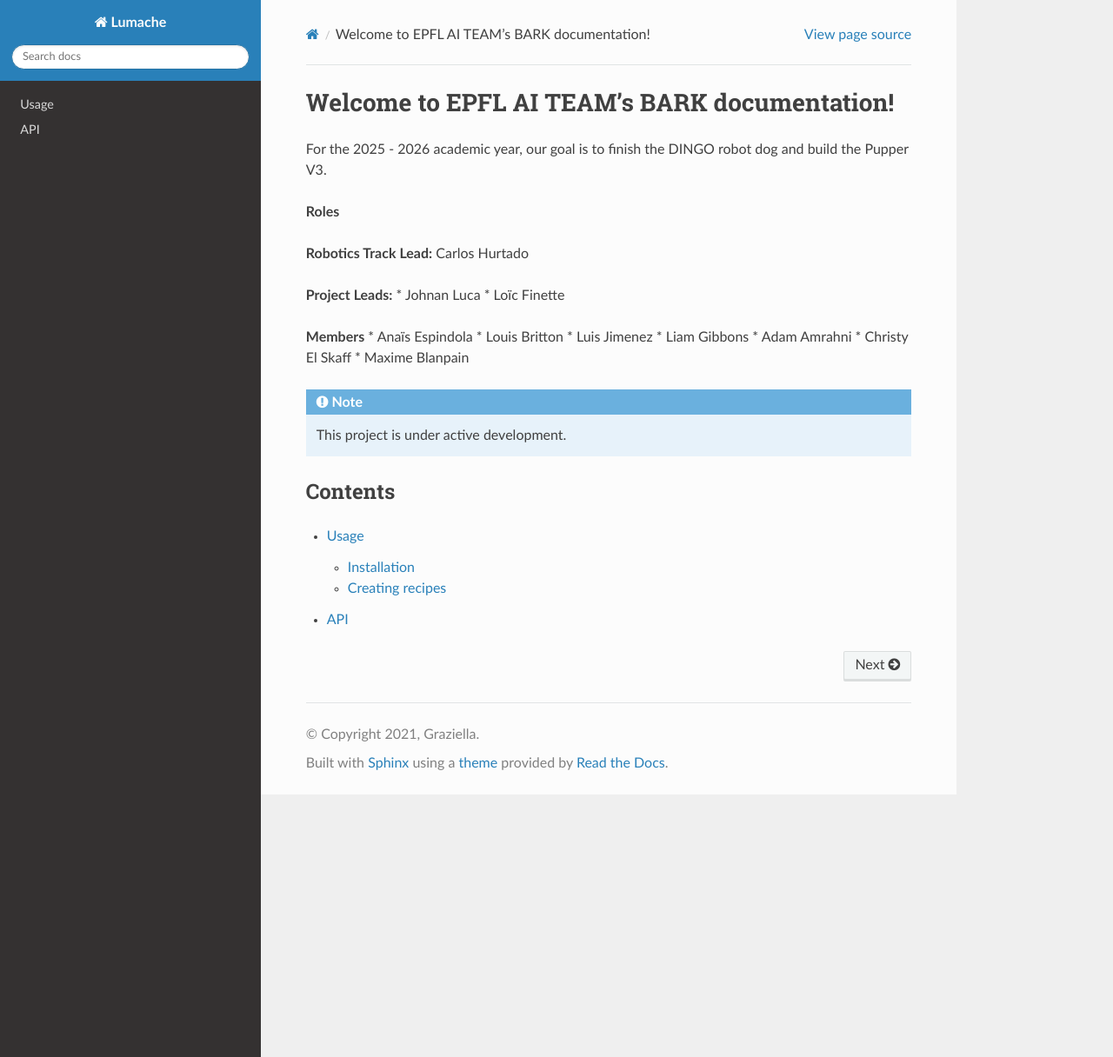
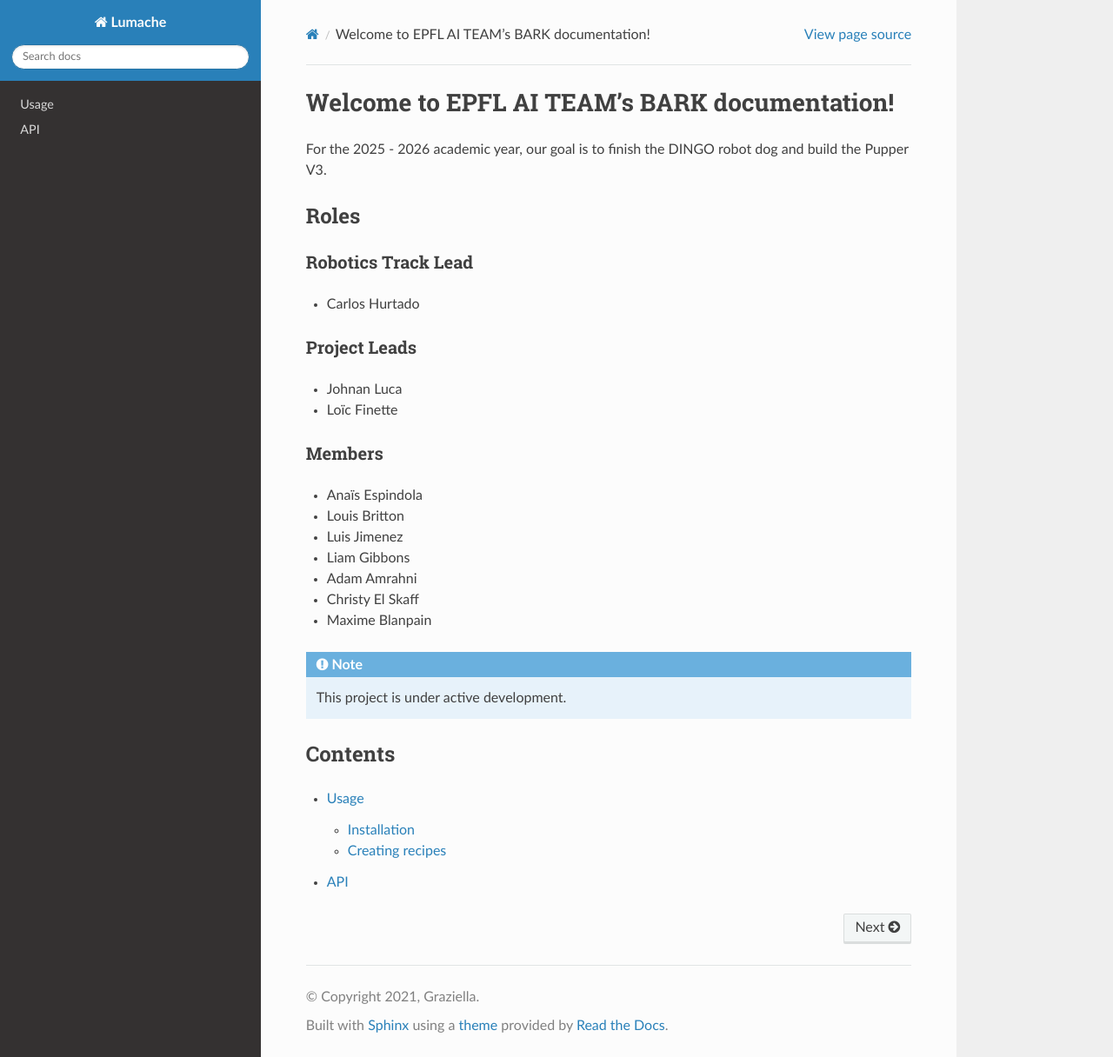
Before and after one commit to lolothecoder/BARK_Documentation, a Sphinx documentation site: the page built from docs/source/index.rst, in a window 1280 px wide and 1216 px high. Shown: the whole window at 87% size. Built offline with Sphinx 7.4.7 and the Read the Docs theme 3.1.0, drawn with Linux system fonts in a browser that asks for light colours.

```diff
--- a/docs/source/index.rst
+++ b/docs/source/index.rst
@@ -3,15 +3,21 @@ Welcome to EPFL AI TEAM's BARK documentation!
 
 For the 2025 - 2026 academic year, our goal is to finish the DINGO robot dog and build the Pupper V3.
 
+
 **Roles**
+-----
 
-**Robotics Track Lead:** Carlos Hurtado
+Robotics Track Lead
+~~~~~~~~~~~~~~~~~~~
+* Carlos Hurtado
 
-**Project Leads:**
+Project Leads
+~~~~~~~~~~~~~
 * Johnan Luca
 * Loïc Finette
 
-**Members**
+Members
+~~~~~~~
 * Anaïs Espindola
 * Louis Britton
 * Luis Jimenez
```
